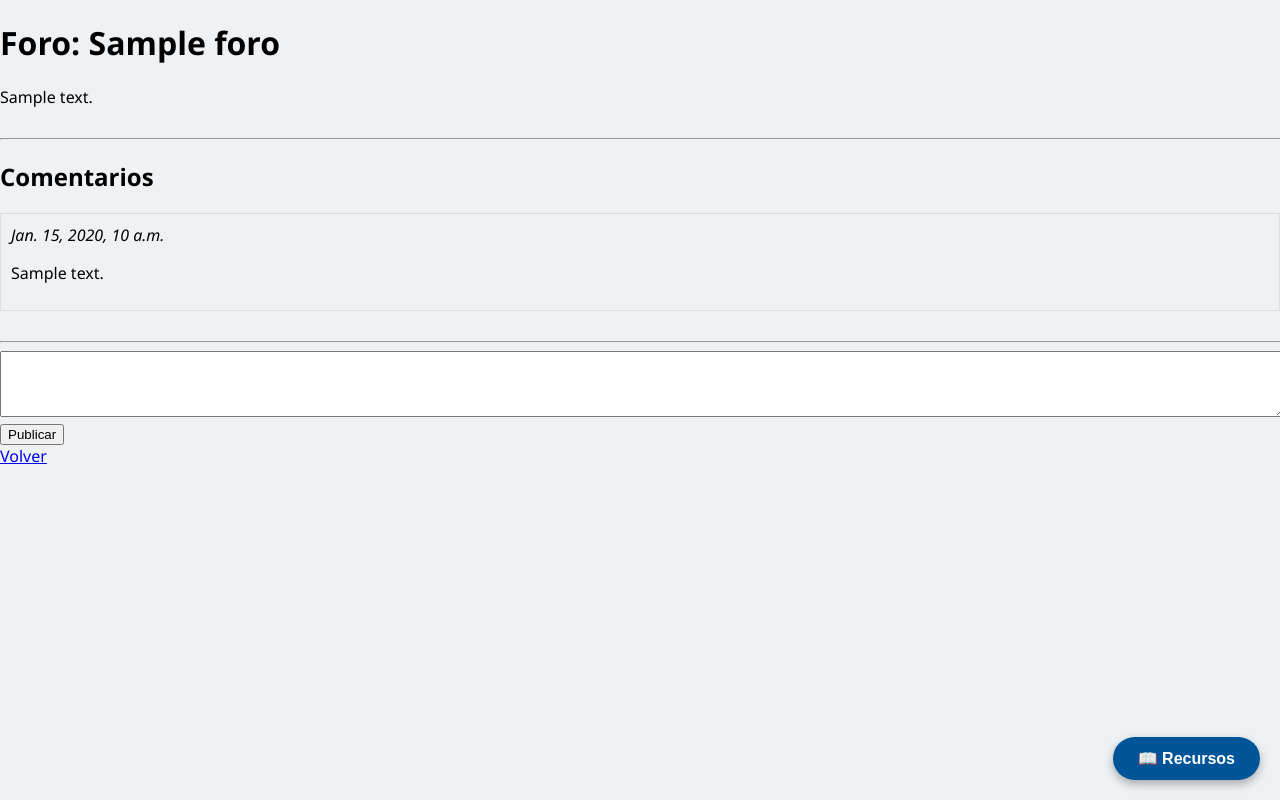
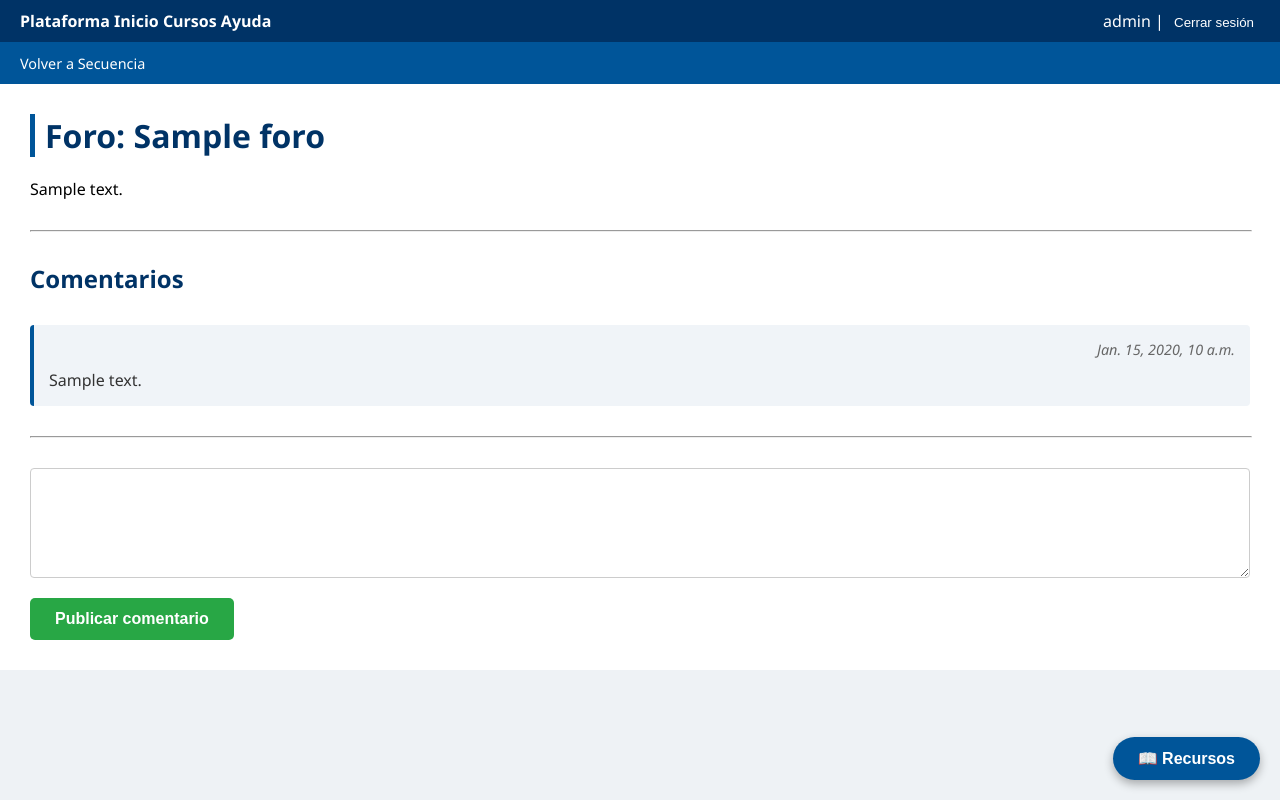
Before and after one commit to Jupazumur/Proyecto_IngSoft2_2025-2, a Django app: page /foro/1/ in a window 1280 px wide. Run offline with Django 5.2, Linux system fonts and the light colour scheme; a user stored in the database is signed in; data comes from the database, SQL or seed files in the repository; tables that the repository leaves empty hold one stand-in row (values such as "Sample post"); some libraries are stand-ins or nearby versions.

Commit message:
Actualizar css foro_detalle

```diff
--- a/contenido/templates/contenido/foro_detalle.html
+++ b/contenido/templates/contenido/foro_detalle.html
@@ -8,39 +8,75 @@
 </head>
 <body>
 
-<h1>Foro: {{ foro.titulo }}</h1>
+<header>
+    <div class="navbar">
+        <strong>Plataforma</strong>
+        <a href="#">Inicio</a>
+        <a href="#">Cursos</a>
+        <a href="#">Ayuda</a>
+    </div>
+    <div style="float: right;">
     {% if user.is_authenticated %}
-<div>
+        {{ user.username }} |
+        <form id="logout-form" action="{% url 'logout' %}" method="post" style="display: inline;">
+            {% csrf_token %}
+            <button type="submit" style="background:none;border:none;color:white;cursor:pointer;">Cerrar sesión</button>
+        </form>
+    {% else %}
+        <a href="{% url 'register' %}">Registrarse</a> |
+        <a href="{% url 'login' %}?next={{ request.path }}">Iniciar sesión</a>
+    {% endif %}
+    </div>
+</header>
+
+<div class="subheader">
+    <div class="subnav">
+        <a href="{% url 'teaching_sequence' %}">Volver a Secuencia</a>
+    </div>
+</div>
+
+<div class="content">
+    <h1 style="color: #003366; border-left: 5px solid #005599; padding-left: 10px; margin-top: 0;">Foro: {{ foro.titulo }}</h1>
+
+    {% if user.is_authenticated %}
+    <div class="descripcion" style="margin-bottom: 30px;">
         {{ foro.descripcion|safe }}
     </div>
 
-<hr>
+    <hr style="clear: both; margin: 30px 0;">
 
-<h2>Comentarios</h2>
+    <h2 style="color: #003366; margin-top: 30px;">Comentarios</h2>
 
+    <div class="comentarios-section">
         {% for comentario in comentarios %}
-    <div style="margin-bottom: 15px; padding: 10px; border: 1px solid #ddd;">
-        <strong>{{ comentario.usuario.username }}</strong>
-        <em>{{ comentario.fecha }}</em>
-        <p>{{ comentario.texto }}</p>
+            <div class="component" style="margin-bottom: 15px;">
+                <div style="display: flex; justify-content: space-between; align-items: center; margin-bottom: 10px;">
+                    <strong style="color: #003366;">{{ comentario.usuario.username }}</strong>
+                    <em style="color: #666; font-size: 0.9rem;">{{ comentario.fecha }}</em>
+                </div>
+                <p style="margin: 0; color: #333;">{{ comentario.texto }}</p>
             </div>
         {% empty %}
-    <p>No hay comentarios.</p>
+            <p style="color: #999; font-style: italic;">No hay comentarios.</p>
         {% endfor %}
+    </div>
 
-<hr>
+    <hr style="clear: both; margin: 30px 0;">
 
-<form method="post">
+    <form method="post" style="margin-top: 30px;">
         {% csrf_token %}
-    <textarea name="texto" rows="4" style="width:100%;"></textarea>
-    <button type="submit">Publicar</button>
+        <div style="margin-bottom: 15px;">
+            <textarea name="texto" rows="4" style="width:100%; padding: 10px; border: 1px solid #ccc; border-radius: 4px; font-size: 1rem; font-family: inherit; box-sizing: border-box;"></textarea>
+        </div>
+        <button type="submit" class="btn-guardar">Publicar comentario</button>
     </form>
 
     {% else %}
-<p><a href="{% url 'login' %}?next={{ request.path }}">Inicia sesión para ver y comentar</a></p>
+    <div class="component">
+        <p><a href="{% url 'login' %}?next={{ request.path }}" style="color: #005599; text-decoration: none;">Inicia sesión para ver y comentar</a></p>
+    </div>
     {% endif %}
-
-<a href="{% url 'teaching_sequence' %}">Volver</a>
+</div>
 
 {% if glosario_global or user.is_staff %}
     <button class="btn-conceptos-global" onclick="toggleGlosario()">
```
Lines whose indentation alone changed are shown as unchanged.
